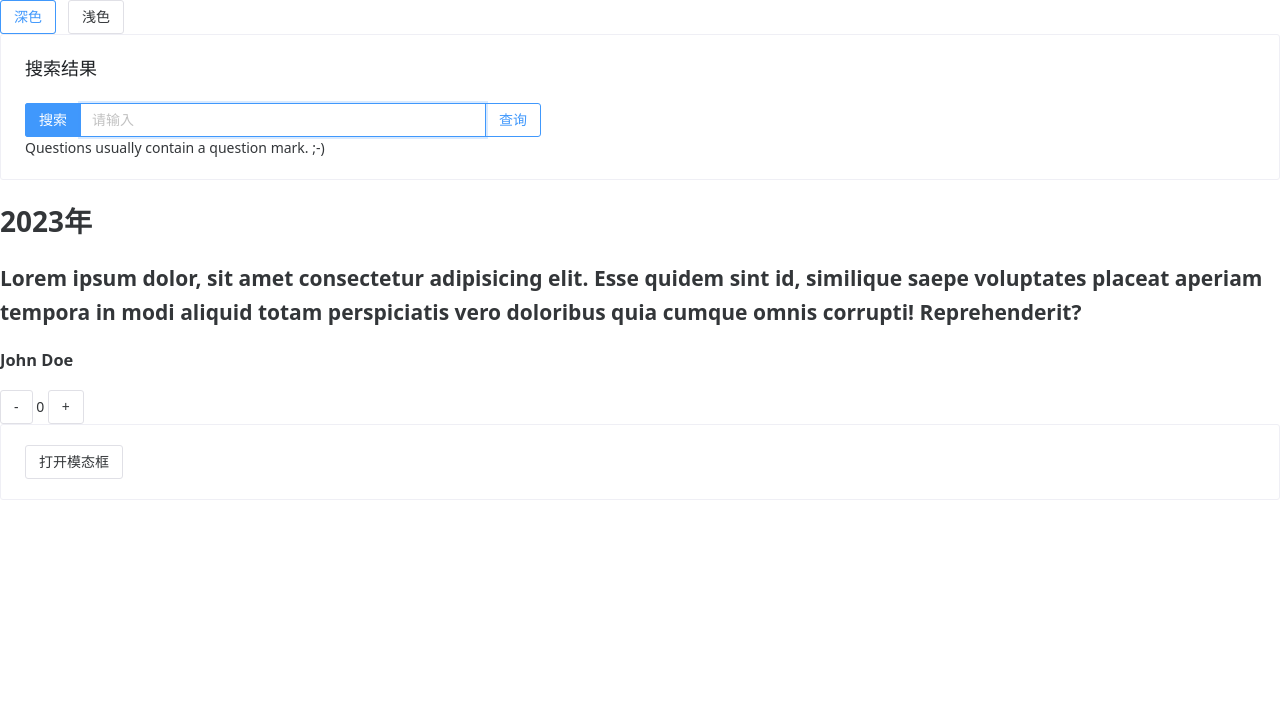
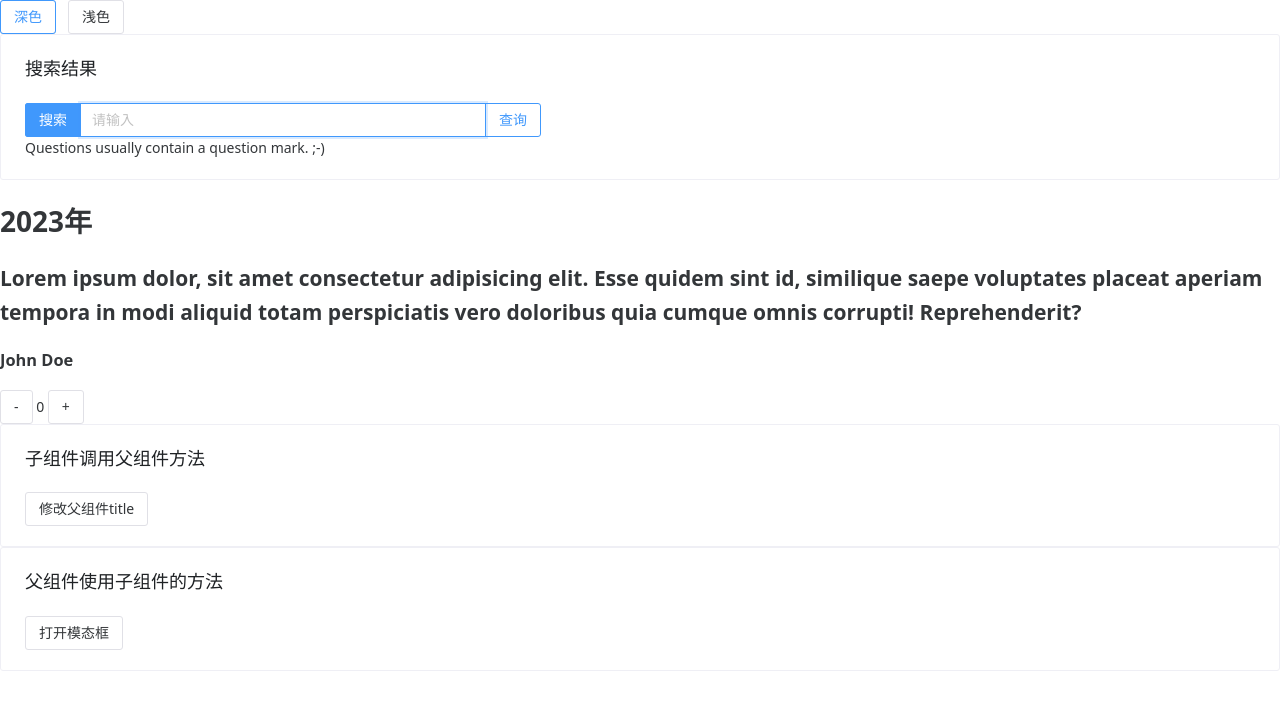
Before and after one commit to y1812107548/pnpm-vue3-ts-vite, a Vue app: page /#/home in a window 1280 px wide. Shown: the top 710 px of the page. Built offline with nearby package versions, Linux system fonts and the light colour scheme; a small style sheet from the web is missing.

Commit message:
feta: emit

```diff
--- a/src/components/HelloWorld.vue
+++ b/src/components/HelloWorld.vue
@@ -1,3 +1,17 @@
+<template>
+  <h1>{{ title }}</h1>
+  <h2>{{ msg }}</h2>
+  <h3>{{ fullName }}</h3>
+  <div class="card">
+    <n-button @click="increment(-1)">-</n-button>
+    {{ state.count }}
+    <n-button @click="increment(1)">+</n-button>
+  </div>
+  <n-card title="子组件调用父组件方法">
+    <n-button @click="changTitle">修改父组件title</n-button>
+  </n-card>
+</template>
+
 <script setup lang="ts">
 import { ref, reactive, computed } from "vue";
 import { nextTick } from "vue";
@@ -5,7 +19,18 @@ export interface Props {
   msg: string;
   title: string | number;
 }
-
+// const emit = defineEmits(['some-event'])
+const emit = defineEmits<{
+  (e: "someEvent", title: string): void;
+}>();
+// const emit = defineEmits({
+//   click:null,
+//   someEvent:(val)=>{
+//     console.log('somevent',val);
+//     if(val) return true
+//     return false
+//   }
+// })
 // defineProps<{ msg: string,title:string | number }>();
 const props = withDefaults(defineProps<Props>(), {
   msg: "hello vite",
@@ -53,17 +78,10 @@ const fullName = computed({
     [firstName.value, lastName.value] = newValue.split(" ");
   }
 });
+
+const changTitle = () => {
+  emit("someEvent", "修改标题");
+};
 </script>
 
-<template>
-  <h1>{{ title }}</h1>
-  <h2>{{ msg }}</h2>
-  <h3>{{ fullName }}</h3>
-  <div class="card">
-    <n-button @click="increment(-1)">-</n-button>
-    {{ state.count }}
-    <n-button @click="increment(1)">+</n-button>
-  </div>
-</template>
-
 <style scoped></style>
--- a/src/views/home.vue
+++ b/src/views/home.vue
@@ -14,11 +14,11 @@
       </n-input-group>
       {{ answer }}
     </n-card>
-    <HelloWorld :[attributeName]="msg" :title="title" />
+    <HelloWorld :[attributeName]="msg" :title="title" @some-event="someEvent" />
     <!-- <n-dropdown trigger="hover" :options="options" @[eventName]="handleSelect">
       <n-button>找个地方休息 </n-button>
     </n-dropdown> -->
-    <n-card>
+    <n-card title="父组件使用子组件的方法">
       <n-button @click="openDialog">打开模态框</n-button>
     </n-card>
     <CustomDialog ref="modal"></CustomDialog>
@@ -77,6 +77,9 @@ const handleSearch = (e: Event) => {
 const openDialog = () => {
   modal.value?.open();
 };
+const someEvent = (value: string) => {
+  title.value = value;
+};
 console.log("msg:", msg.value);
 </script>
 
```
